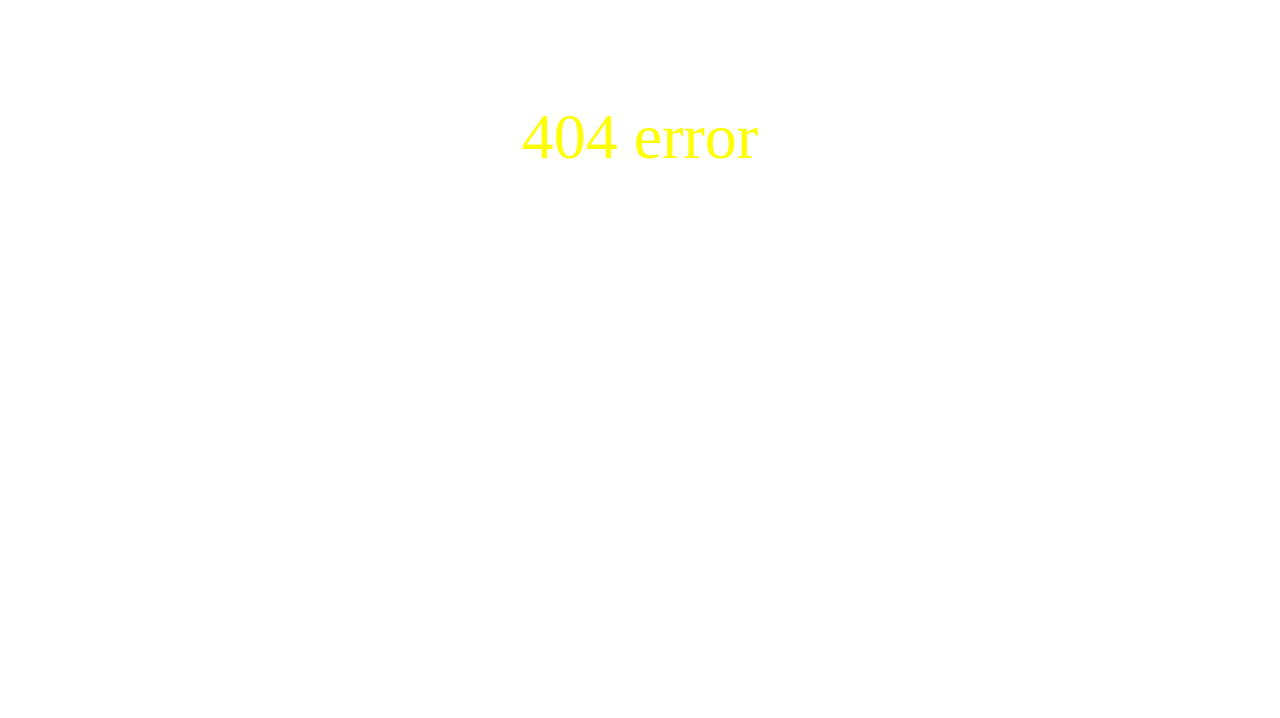
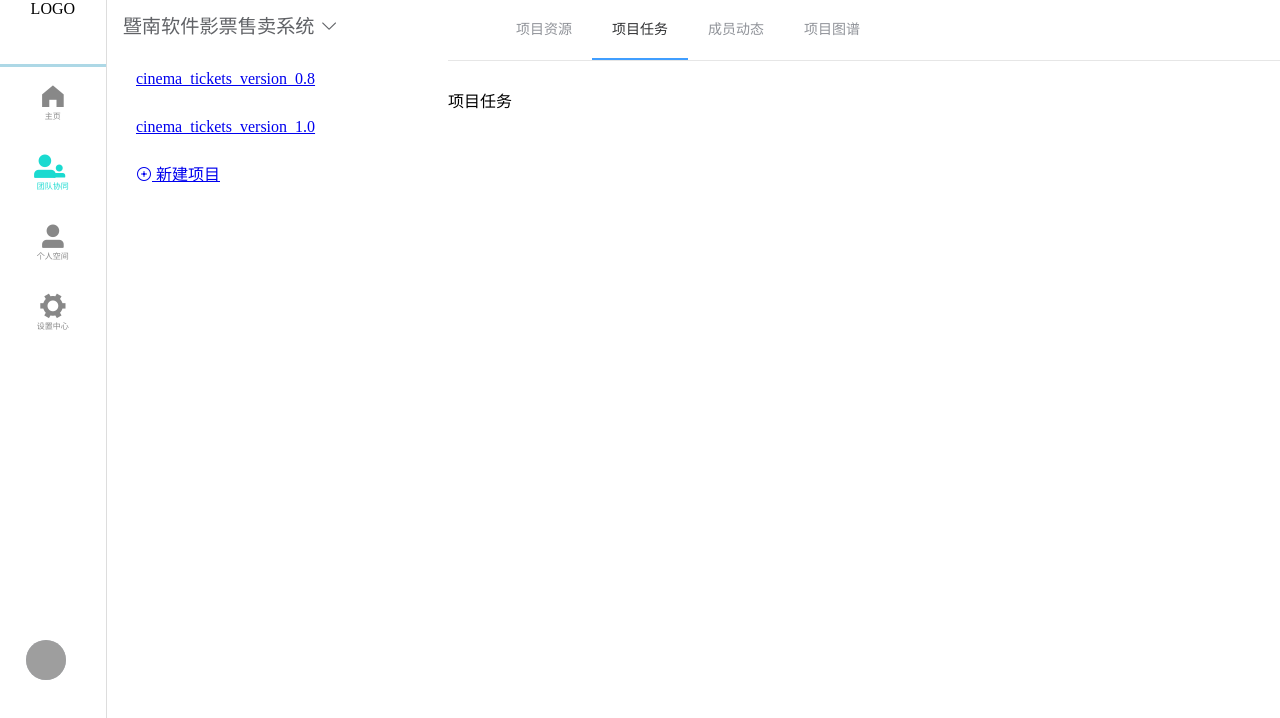
Before and after one commit to limengyun123/vue-knowledge-synergy, a Vue app: page /common/team/project/1/tasks in a window 1280 px wide. Shown: the top 718 px of the page. Built offline with nearby package versions, Linux system fonts and the light colour scheme; sample sign-in values are in the browser's storage; grey boxes are pictures that could not be loaded.

Commit message:
新建项目

```diff
--- a/src/mock/team.js
+++ b/src/mock/team.js
@@ -35,6 +35,7 @@ export default{
         }
     },
     get_projects_suc:(param)=>{
+        console.log("param",param);
         return {
             code: 200,
             msg: "查询成功",
--- a/src/router/index.js
+++ b/src/router/index.js
@@ -24,18 +24,23 @@ const routes = [
 		redirect: '/common/main',
 		children:[
 			{ path: 'main', component: ()=> import('../views/home/main.vue') },
-			{ path: 'team', component: ()=> import('../views/team/myTeams.vue') },
+			{
+				path: 'team',
+				component: ()=> import('../views/team/myTeams.vue'),
+				children:[
+					{
+						path: 'project/:id',
+						name: '/common/team/project',
+						component: ()=> import('../views/project/project.vue'),
+						redirect: 'project/:id/resources',
+						children:[
+							{ path: 'resources', name:'/common/team/project/resources', component: ()=> import('../views/project/projectResources.vue') },
+							{ path: 'tasks', name:'/common/team/project/tasks', component: ()=> import('../views/project/projectTasks.vue') },
+						]
+					},
+				]
+			},
 			{ path: 'profile/siteSetting', component: ()=> import('../views/profile/siteSetting.vue') },
-		]
-	},
-	{
-		path: '/project/:id',
-		name: 'project',
-		component: ()=> import('../views/project/project.vue'),
-		redirect: '/project/:id/resources',
-		children:[
-			{ path: 'resources', name:'/project/resources', component: ()=> import('../views/project/projectResources.vue') },
-			{ path: 'tasks', name:'/project/tasks', component: ()=> import('../views/project/projectTasks.vue') },
 		]
 	},
 	{ path: '/personalInfo', component: ()=> import('../views/profile/personalInfo.vue') },
--- a/src/views/home/commonNav.vue
+++ b/src/views/home/commonNav.vue
@@ -1,17 +1,26 @@
 <template>
     <div>
-        <el-row>
-            <el-col :span="7" class="title">知识协同管理</el-col>
-            <el-col :span="14">
-                <el-menu router :default-active="$route.path" class="navigation" mode="horizontal">
-                    <el-menu-item index="/common/main">主页</el-menu-item>
-                    <el-menu-item index="/common/team">团队协同</el-menu-item>
-                    <el-menu-item index="3">个人空间</el-menu-item>
-                    <el-menu-item index="/common/profile/siteSetting">设置中心</el-menu-item>
-                </el-menu>
-            </el-col>
-            <el-col :span="2" :offset="1">
-                <el-dropdown @command="handleCommand"  class="avatar">
+        <el-col :span="2" class="common-nav">
+            <div class="logo">LOGO</div>
+            <div class="navigation">
+                <router-link to="/common/main" class="nav-item">
+                    <div class="el-icon-s-home"></div>
+                    <div>主页</div>
+                </router-link>
+                <router-link to="/common/team" class="nav-item">
+                    <div class="el-icon-user-solid"></div><div class="el-icon-user-solid special"></div>
+                    <div>团队协同</div>
+                </router-link>
+                <router-link to="3" class="nav-item">
+                    <div class="el-icon-user-solid"></div>
+                    <div>个人空间</div>
+                </router-link>
+                <router-link to="/common/profile/siteSetting" class="nav-item">
+                    <div class="el-icon-s-tools"></div>
+                    <div>设置中心</div>
+                </router-link>
+            </div>
+            <el-dropdown @command="handleCommand"  class="avatar" placement="right-end">
                 <span>
                     <el-avatar src="https://cube.elemecdn.com/0/88/03b0d39583f48206768a7534e55bcpng.png"></el-avatar>
                 </span>
@@ -22,9 +31,9 @@
                 </el-dropdown-menu>
             </el-dropdown>
         </el-col>
-        </el-row>
-
+        <el-col :span="22">
             <router-view></router-view>
+        </el-col>
     </div>
 </template>
 
@@ -60,18 +69,54 @@
 
 <style scoped>
 
-.title{
-    float:left;
-    font-size: 2rem;
-    padding: 0.5rem;
+.common-nav{
+    border-right: #dddddd solid 1px;
+    height: calc(100vh);
 }
 
+.logo{
+    text-align: center;
+    height: 4rem;
+    border-bottom: 0.2rem solid lightblue;
+}
 .navigation{
-    float: right;
+    text-align: center;
+    padding: 0 0.5rem;
+    display: flex;
+    flex-direction: column;
 }
 
+.nav-item{
+    margin: 1rem 0;
+}
+
+.nav-item :first-child{
+    font-size: 1.8rem;
+}
+
+.nav-item :last-child{
+    font-size: 0.5rem;
+}
+
+.special{
+    position: relative;
+    left: -0.5rem;
+}
+
+a {
+    text-decoration: none;
+    color: #888888;
+}
+
+.router-link-active {
+    text-decoration: none;
+    color: #1adad0;
+}
 .avatar{
-    margin-top: 0.5rem;
+    position: fixed;
+    bottom: 0;
+    margin: 0 2%;
+    height: calc(20vh);
 }
 
 </style>
--- a/src/views/project/project.vue
+++ b/src/views/project/project.vue
@@ -1,15 +1,14 @@
 <template>
-    <el-row>
-         <el-col :span="4">
-            <el-menu router :default-active="$route.path" class="el-menu-vertical-demo">
-                <el-menu-item :index="'/project/'+this.$route.params.id+'/resources'">项目资源</el-menu-item>
-                <el-menu-item :index="'/project/'+this.$route.params.id+'/tasks'">项目任务</el-menu-item>
-            </el-menu>
-        </el-col>
-        <el-col :span="20">
-            <router-view />
-        </el-col>
-    </el-row>
+    <div class="project-body">
+        <el-menu router :default-active="$route.path" class="el-menu-vertical-demo" mode="horizontal">
+            <el-menu-item :index="'/common/team/project/'+this.$route.params.id+'/resources'">项目资源</el-menu-item>
+            <el-menu-item :index="'/common/team/project/'+this.$route.params.id+'/tasks'">项目任务</el-menu-item>
+            <el-menu-item :index="'add'">成员动态</el-menu-item>
+            <el-menu-item :index="'mi'">项目图谱</el-menu-item>
+        </el-menu>
+
+        <router-view />
+    </div>
 </template>
 
 <script>
@@ -17,3 +16,13 @@ export default {
     name: "Project",
 }
 </script>
+
+<style scoped>
+.project-body{
+    margin-left:3rem;
+}
+.el-menu-vertical-demo{
+    padding-left: 3rem;
+    margin-bottom: 2rem;
+}
+</style>
--- a/src/views/project/projectResources.vue
+++ b/src/views/project/projectResources.vue
@@ -1,6 +1,5 @@
 <template>
     <div>
-        <div>项目资源</div>
         <div v-if="resources.length">
             <div v-for="item in resources" :key="item.rId" class="project-resources">
                 <p><span>{{item.rName}}</span><span>{{item.rUploadTime}}</span><span>{{item.rAuthorName}}</span></p>
@@ -14,6 +13,7 @@
             layout="total, sizes, prev, pager, next, jumper"
             :total="paginationInfo.totalNum"
             :pager-count="paginationInfo.paperCount"
+            hide-on-single-page
             >
         </el-pagination>
         </div>
@@ -69,12 +69,11 @@ export default {
 
 <style scoped>
     .project-resources{
-        width: 80%;
-        margin: 1rem 10%;
         border-bottom: #bbbbbb 1px solid;
         height: 3rem;
     }
     .pagination{
+        margin-top: 3rem;
         text-align: center;
     }
 </style>
--- a/src/views/team/myTeams.vue
+++ b/src/views/team/myTeams.vue
@@ -1,31 +1,32 @@
 <template>
     <div>
         <el-row>
-            <el-col :span="6" class="left-content">
-                <div class="team-head">
-                    <b>已加入的团队</b>
-                    <el-dropdown class="team-add">
-                        <span class="el-icon-circle-plus-outline" style="font-size: 1.5rem;"></span>
+            <el-col :span="6" class="left">
+                <div v-if="myTeams.length">
+                    <el-dropdown @command="handleCommand">
+                        <div class='team-chosen'>{{myTeams[teamChosenId-1].tName}}<i class="el-icon-arrow-down el-icon--right"></i></div>
                         <el-dropdown-menu slot="dropdown">
-                            <el-dropdown-item><router-link to="/common/team/createTeam">新建团队</router-link></el-dropdown-item>
-                            <el-dropdown-item>加入团队</el-dropdown-item>
+                            <el-dropdown-item v-for="team in myTeams" :key="team.tId" :command='team.tId'>
+                                <div :class="['my-team', {selected: team.tId==teamChosenId}]">{{team.tName}}</div>
+                            </el-dropdown-item>
                         </el-dropdown-menu>
                     </el-dropdown>
+                    <div>
+
+                        <div v-for="project in myProjects" :key='project.pId' class='team-project'>
+                            <router-link :to="'/common/team/project/'+project.pId">{{project.pName}}</router-link>
+                        </div>
+                        <div class='team-project'>
+                            <router-link to="/common/team/createProject"><span class="el-icon-circle-plus-outline"></span> 新建项目</router-link>
+                        </div>
+                    </div>
                 </div>
-                <div @click="handleCommand" class="my-teams">
-                    <div v-for="team in myTeams" :key="team.tId" >
-                        <div :index='team.tId' :class="['my-team', {selected: team.tId==teamChosenId}]">{{team.tName}}</div>
-                    </div>
+                <div v-else>
+                    <button icon="el-icon-circle-plus-outline">新建/加入团队</button>
                 </div>
             </el-col>
             <el-col :span="18">
-                <div v-if="teamChosenId">
-                    <el-button type="primary" class='add-project-button'><router-link to="/common/team/createProject">新建项目</router-link></el-button>
-                    <div v-for="project in myProjects" :key='project.pId' class='team-project'><router-link :to="'/project/'+project.pId">{{project.pName}}</router-link></div>
-                </div>
-                <div v-else>
-                    <div>empty</div>
-                </div>
+                <router-view />
             </el-col>
         </el-row>
     </div>
@@ -38,7 +39,7 @@ export default {
     name:"MyTeam",
     data(){
         return {
-            teamChosenId: 0,
+            teamChosenId: -1,
             myTeams:[],
             myProjects:[]
         }
@@ -46,24 +47,29 @@ export default {
     mounted(){
         getTeamsApi(this.$store.state.userInfo.userName).then((result)=>{
             this.myTeams = result.data;
+            if(this.myTeams.length){
+                this.teamChosenId = this.myTeams[0].tId;
+                console.log(this.teamChosenId);
+                this.getTeamProject();
+            }
+            console.log("this.teamChosenId",this.teamChosenId);
+
         }).catch((reason)=>{
             this.$message.error(reason);
         });
-        this.teamChosenId = this.$store.state.teamChosenId;
-        if(this.teamChosenId) this.getTeamProject();
+
     },
     methods:{
-        handleCommand(e) {
-            let index = e.target.getAttribute("index");
-            if(index){
-                this.teamChosenId = index;
-                this.getTeamProject();
-                this.$store.commit('SET_TEAMCHOSENID', this.teamChosenId);
-            }
+        handleCommand(index) {
+            console.log(index);
+            this.teamChosenId = index;
+            this.getTeamProject();
+            // this.$store.commit('SET_TEAMCHOSENID', this.teamChosenId);
 		},
         getTeamProject(){
             // 请求项目数据
             getProjectsApi(this.teamChosenId).then((result)=>{
+                console.log(result.data);
                 this.myProjects = result.data;
             }).catch((reason)=>{
                 this.$message.error(reason);
@@ -74,32 +80,23 @@ export default {
 </script>
 
 <style scoped>
-    .left-content{
-        padding: 1rem;
+
+    .team-chosen{
+        margin: 1rem 0.5rem;
+        text-align: center;
+        font-size: 1.2rem;
+        width: 100%;
     }
 
-    .team-head{
-        padding: 1rem 0.2rem;
-        border-bottom: solid #dddddd 2px;
-    }
-
-    /* .right-content{
-
-    } */
     .team-add{
         float: right;
     }
 
-    .add-project-button{
-        position: fixed;
-        top: 5rem;
-        right: 1.5rem;
-    }
+
     .my-team{
         width:100%;
-        height:3rem;
-        line-height: 3rem;
-        border-bottom: solid #dddddd 1px;
+        height: 2rem;
+        line-height: 2rem;
         padding: 0.2rem;
     }
     .my-teams .selected{
@@ -109,7 +106,6 @@ export default {
     .team-project{
         width: 80%;
         margin: 1rem 10%;
-        border-bottom: #bbbbbb 1px solid;
-        height: 3rem;
+        height: 2rem;
     }
 </style>
```
Lines whose indentation alone changed are shown as unchanged.
